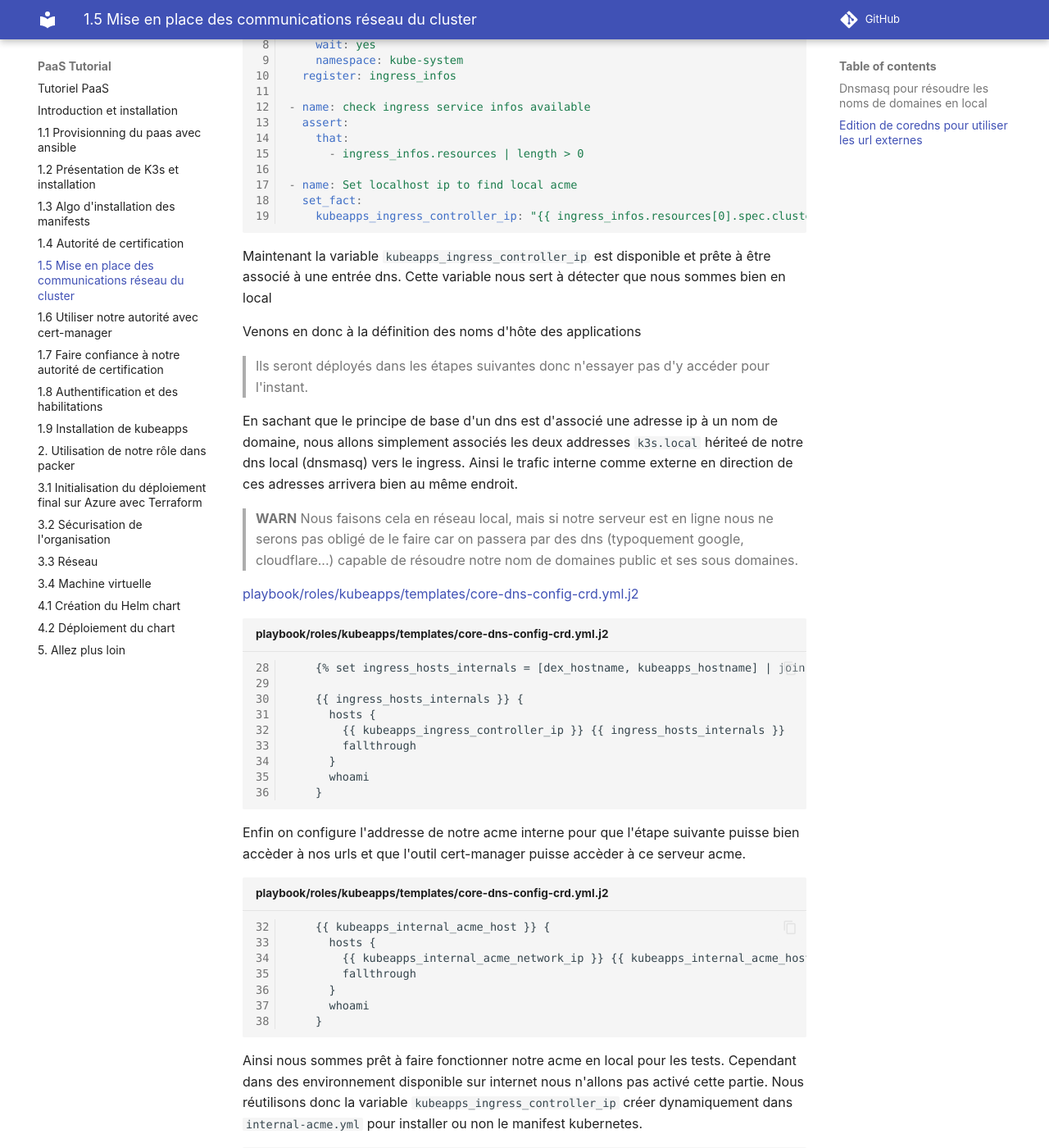
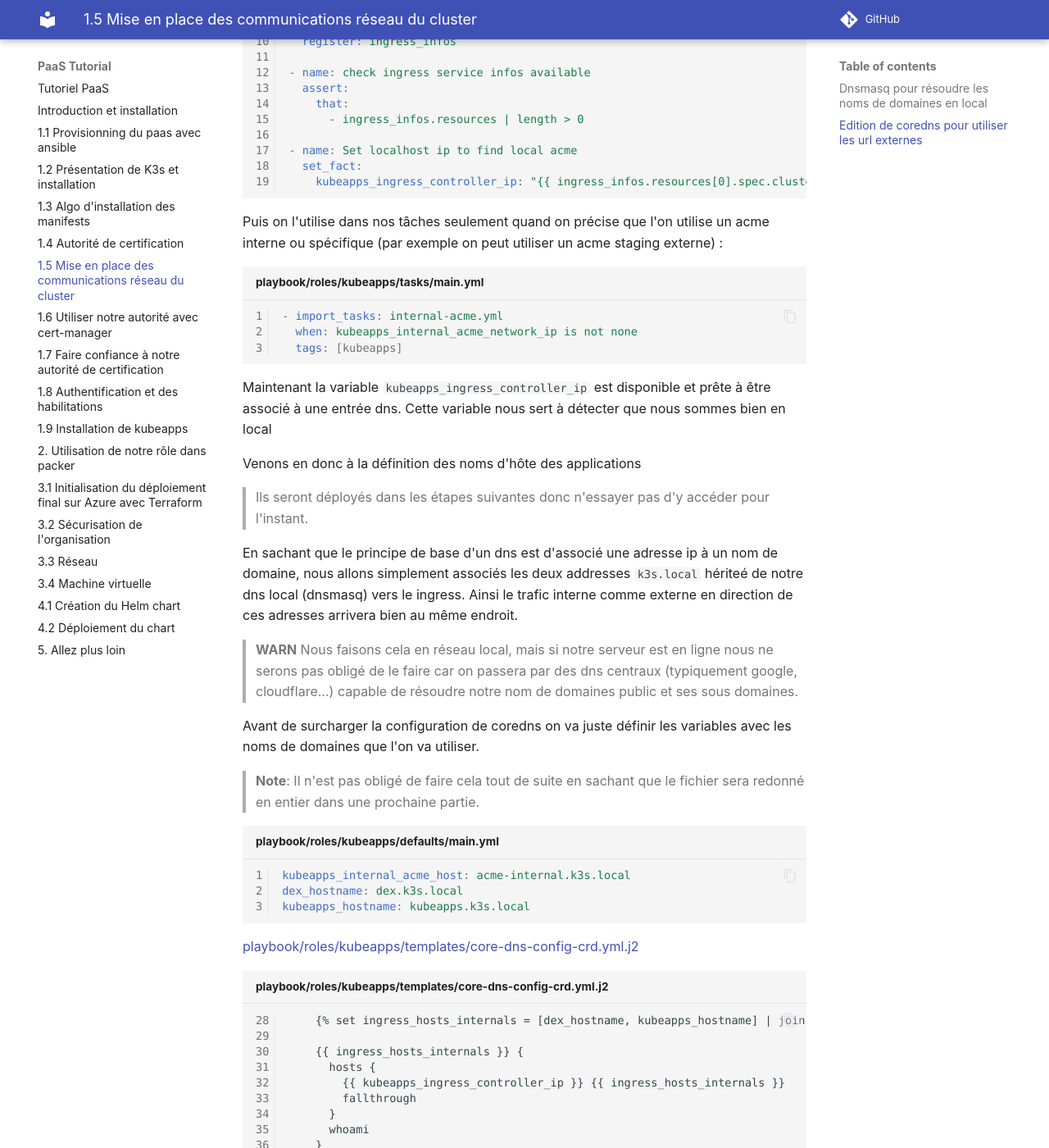
Before and after one commit to loic-roux-404/plateforme, an MkDocs documentation site: the page built from docs/1-5-ansible-dns.md, in a window 1280 px wide and 1400 px high, scrolled down 3145 px. Shown: the whole window at 82% size. Built offline with MkDocs 1.6.1 and Material for MkDocs 9.7.7, drawn with Linux system fonts in a browser that asks for light colours; comment, search, counter and statistics services are not loaded; some of the changed text lies outside the part shown.

Commit message:
doc: fix coredns var not defined

````diff
--- a/docs/1-5-ansible-dns.md
+++ b/docs/1-5-ansible-dns.md
@@ -145,6 +143,15 @@ On crée un fichier `tasks/internal-acme.yml` présentant ce code pour récupér
 
 ```
 
+Puis on l'utilise dans nos tâches seulement quand on précise que l'on utilise un acme interne ou spécifique (par exemple on peut utiliser un acme staging externe) :
+
+```yaml linenums="1" title="playbook/roles/kubeapps/tasks/main.yml"
+- import_tasks: internal-acme.yml
+  when: kubeapps_internal_acme_network_ip is not none
+  tags: [kubeapps]
+
+```
+
 Maintenant la variable `kubeapps_ingress_controller_ip` est disponible et prête à être associé à une entrée dns. Cette variable nous sert à détecter que nous sommes bien en local
 
 Venons en donc à la définition des noms d'hôte des applications
@@ -153,7 +160,18 @@ Venons en donc à la définition des noms d'hôte des applications
 
 En sachant que le principe de base d'un dns est d'associé une adresse ip à un nom de domaine, nous allons simplement associés les deux addresses `k3s.local` hériteé de notre dns local (dnsmasq) vers le ingress. Ainsi le trafic interne comme externe en direction de ces adresses arrivera bien au même endroit.
 
-> **WARN** Nous faisons cela en réseau local, mais si notre serveur est en ligne nous ne serons pas obligé de le faire car on passera par des dns (typoquement google, cloudflare...) capable de résoudre notre nom de domaines public et ses sous domaines.
+> **WARN** Nous faisons cela en réseau local, mais si notre serveur est en ligne nous ne serons pas obligé de le faire car on passera par des dns centraux (typiquement google, cloudflare...) capable de résoudre notre nom de domaines public et ses sous domaines.
+
+Avant de surcharger la configuration de coredns on va juste définir les variables avec les noms de domaines que l'on va utiliser.
+
+> **Note**: Il n'est pas obligé de faire cela tout de suite en sachant que le fichier sera redonné en entier dans une prochaine partie.
+
+```yaml linenums="1" title="playbook/roles/kubeapps/defaults/main.yml"
+kubeapps_internal_acme_host: acme-internal.k3s.local
+dex_hostname: dex.k3s.local
+kubeapps_hostname: kubeapps.k3s.local
+
+```
 
 [playbook/roles/kubeapps/templates/core-dns-config-crd.yml.j2](playbook/roles/kubeapps/templates/core-dns-config-crd.yml.j2#L28)
 
````
Also changed, not shown: other parts of docs/1-5-ansible-dns.md (+0 -2 lines), docs/1-4-ansible-pebble.md (+1 -1 lines).
